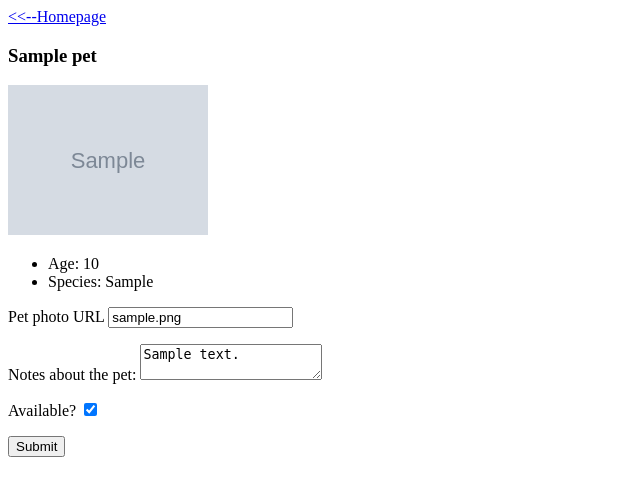
After one commit to ivyc81/FlaskAdopt, a Flask app: page /pet/1 in a window 1280 px wide. The commit adds this page. Shown: the top 496 px of the page, without its empty margins (0-640 px from the left). Run offline with Flask 2, Linux system fonts and the light colour scheme; tables that the repository leaves empty hold one stand-in row (values such as "Sample post"); grey boxes marked "Sample" are stand-in pictures.

Commit message:
complete part 1

```diff
--- a/app.py
+++ b/app.py
@@ -2,9 +2,8 @@ from flask import Flask, request, redirect, render_template
 from models import db, connect_db, Pet
 from flask_debugtoolbar import DebugToolbarExtension
 
-from datetime import datetime
 from flask_wtf import FlaskForm
-from forms import AddNewPetForm
+from forms import AddNewPetForm, EditPetForm
 from flask_sqlalchemy import SQLAlchemy
 
 
@@ -27,10 +26,9 @@ def list_of_pets():
     '''display list of pets'''
     pets = Pet.query.all()
 
-
     return render_template('homepage.html', pets=pets)
 
-@app.route('/add',methods=["GET", "POST"])
+@app.route('/add', methods=["GET", "POST"])
 def add_new_pet():
     ''' Form to add new pet'''
     form = AddNewPetForm()
@@ -44,13 +42,49 @@ def add_new_pet():
         age = form.age.data
         notes = form.notes.data
         available = form.available.data
-        new_pet = Pet(name = name, species = species, photo_url= photo_url, age = age, notes = notes, available = available)
+        new_pet = Pet(
+            name=name,
+            species=species,
+            photo_url=photo_url,
+            age=age,
+            notes=notes,
+            available=available
+        )
         db.session.add(new_pet)
         db.session.commit()
 
-        #return f"Add {name} at {price}"
-        # redirect("/")
         return redirect('/')
 
     else:
         return render_template("pet_add_form.html", form=form)
+
+
+@app.route('/pet/<pet_id>', methods=["GET", "POST"])
+def show_pet_detail(pet_id):
+    """show pet detail"""
+
+    pet = Pet.query.get(pet_id)
+    form = EditPetForm(obj=pet)
+
+    pet_name = pet.name
+    pet_species = pet.species
+    pet_age = pet.age
+
+    if form.validate_on_submit():
+        pet.photo_url = form.photo_url.data
+        pet.notes = form.notes.data
+        pet.available = form.available.data
+
+        db.session.commit()
+
+        return redirect(f'/pet/{pet_id}')
+
+    else:
+        return render_template(
+            "pet_detail.html",
+            pet_name=pet_name,
+            pet_image=pet.photo_url,
+            pet_species=pet_species,
+            pet_age=pet_age,
+            form=form
+        )
--- a/forms.py
+++ b/forms.py
@@ -1,12 +1,21 @@
 from flask_wtf import FlaskForm
-from wtforms import StringField, FloatField, TextAreaField, BooleanField, IntegerField
-from wtforms.validators import InputRequired, Optional
+from wtforms import StringField, FloatField, TextAreaField, BooleanField, IntegerField, SelectField
+from wtforms.validators import InputRequired, Optional, NumberRange, URL
+
 
 class AddNewPetForm(FlaskForm):
     '''Form to add new pet'''
     name = StringField('Pet Name', validators=[InputRequired()])
-    species = StringField('Pet Species', validators=[InputRequired()])
+    species = SelectField('Pet Species', choices=[('dog','dog'), ('cat','cat'), ('porcupine','porcupine')], validators=[InputRequired()])
+    photo_url = StringField('Pet photo URL', validators=[Optional(), URL()])
+    age = IntegerField("Pet's age", validators=[NumberRange(min=0, max=30), InputRequired()])
+    notes = TextAreaField("Notes about the pet:")
+    available = BooleanField("Available?")
+
+
+class EditPetForm(FlaskForm):
+    """Form to edit pet"""
+
     photo_url = StringField('Pet photo URL', validators=[InputRequired()])
-    age = IntegerField("Pet's age", validators=[InputRequired()])
     notes = TextAreaField("Notes about the pet:")
-    available =BooleanField("Available?",validators=[InputRequired()])
+    available = BooleanField("Available?")
--- a/templates/homepage.html
+++ b/templates/homepage.html
@@ -1,14 +1,16 @@
 {% extends 'base.html' %}
 
 {% block title%}
-<h3>here we are in the homepage</h3>
+<h2>Please adopt!</h2>
 <a href="/add">Add Pet</a>
 {% endblock %}
 
 {% block content%}
 <ul>
     {% for pet in pets %}
-    <li>{{pet.name}} <br> <img src='{{pet.photo_url}}'> <br><strong>{{pet.available}}</strong></strong></li>
+    <li><a href="/pet/{{pet.id}}">{{pet.name}}</a> <br><img src='{{pet.photo_url}}' width="200px"><br>
+        <strong>{%if pet.available == True %}Available for adoption{% endif %}</strong>
+    </li>
     {% endfor %}
 </ul>
 {% endblock %}
--- /dev/null
+++ b/templates/pet_detail.html
@@ -0,0 +1,34 @@
+{% extends 'base.html' %}
+
+{% block title%}
+<a href="/"><<--Homepage</a>
+<h3>{{pet_name}}</h3>
+{% endblock %}
+
+{% block content%}
+<img src="{{pet_image}}" alt="" width="200px">
+<ul>
+    <li>Age: {{pet_age}}</li>
+    <li>Species: {{pet_species}}</li>
+</ul>
+
+<form method="POST">
+
+    {{ form.hidden_tag() }}
+
+    {% for field in form
+            if field.widget.input_type != 'hidden' %}
+        <p>
+            {{ field.label }}
+            {{ field }}
+
+            {% for error in field.errors %}
+            {{ error }}
+            {% endfor %}
+        </p>
+    {% endfor %}
+
+    <button type="submit">Submit</button>
+
+</form>
+{% endblock %}
```
Also changed, not shown: models.py (+7 -10 lines), templates/pet_add_form.html (indentation only).
